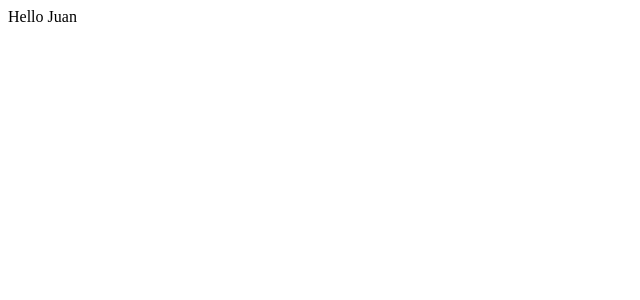
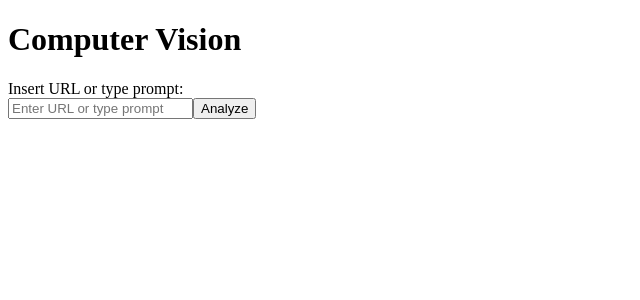
Before and after one commit to juandelaoliva/Microsoft-Challenge, a React (Create React App) app: page / in a window 1280 px wide. Shown: the top 300 px of the page, without its empty margins (0-640 px from the left). Built offline with nearby package versions, Linux system fonts and the light colour scheme; the HTML template or start-up script is replaced by a standard one.

Commit message:
analyze img AI

```diff
--- a/src/App.js
+++ b/src/App.js
@@ -1,8 +1,43 @@
-import React from 'react';
+import React, { useState } from "react";
+import AzureImageAnalysis from "./AzureImageAnalysis";
+// import './App.css'; // Make sure to create this CSS file for styling
 
 function App() {
-  const value = 'Juan';
-  return <div>Hello {value}</div>;
+  const [inputValue, setInputValue] = useState("");
+  const [analyze, setAnalyze] = useState(false); // New state to trigger analysis
+
+  const handleInputChange = (event) => {
+    setInputValue(event.target.value);
+    setAnalyze(false); // Reset analyze state when input changes
+  };
+
+  const handleAnalyzeClick = () => {
+    console.log("Analyzing image with URL:", inputValue);
+    setAnalyze(true); // Set analyze state to true to render the analysis component
+  };
+
+  // Removed the generateImage function, as it's not used in this snippet
+
+  return (
+    <div className="App">
+      <header className="App-header">
+        <h1>Computer Vision</h1>
+      </header>
+      <main>
+        <div>Insert URL or type prompt:</div>
+        <input
+          type="text"
+          value={inputValue}
+          onChange={handleInputChange}
+          placeholder="Enter URL or type prompt"
+        />
+        <button onClick={handleAnalyzeClick}>Analyze</button>
+        {/* Removed the generate button for simplicity */}
+      </main>
+      {/* Conditionally render the AzureImageAnalysis component */}
+      {analyze && <AzureImageAnalysis imageUrl={inputValue} />}
+    </div>
+  );
 }
 
 export default App;
--- /dev/null
+++ b/src/AzureImageAnalysis.js
@@ -0,0 +1,64 @@
+import React, { useState, useEffect } from "react";
+
+const AzureImageAnalysis = ({ imageUrl }) => {
+ const [analysisResult, setAnalysisResult] = useState(null);
+ const [error, setError] = useState(null);
+
+ useEffect(() => {
+  const apiKey = process.env.apiKey;
+  const endpoint = process.env.endpoint;
+
+  const visualFeatures = [
+   "tags",
+   "read",
+   "caption",
+   "denseCaptions",
+   "smartCrops",
+   "objects",
+   "people",
+  ];
+
+  const headers = {
+   "Content-Type": "application/json",
+   "Ocp-Apim-Subscription-Key": apiKey,
+  };
+
+  const requestBody = {
+   url: imageUrl,
+  };
+
+  const requestUrl = `${endpoint}computervision/imageanalysis:analyze?features=caption,read&model-version=latest&language=en&api-version=2023-02-01-preview&features=${visualFeatures.join(
+   ","
+  )}`;
+
+  fetch(requestUrl, {
+   method: "POST",
+   body: JSON.stringify(requestBody),
+   headers: headers,
+   features: visualFeatures.join(","),
+  })
+   .then((response) => response.json())
+   .then((data) => {
+    setAnalysisResult(data);
+   })
+   .catch((err) => {
+    setError(err);
+   });
+ }, [imageUrl]); // Only re-run the effect if imageUrl changes
+
+ if (error) {
+  return <div>Error: {error.message}</div>;
+ }
+
+ if (!analysisResult) {
+  return <div>Loading...</div>;
+ }
+
+ return (
+  <div>
+   <pre>{JSON.stringify(analysisResult, null, 2)}</pre>
+  </div>
+ );
+};
+
+export default AzureImageAnalysis;
```
